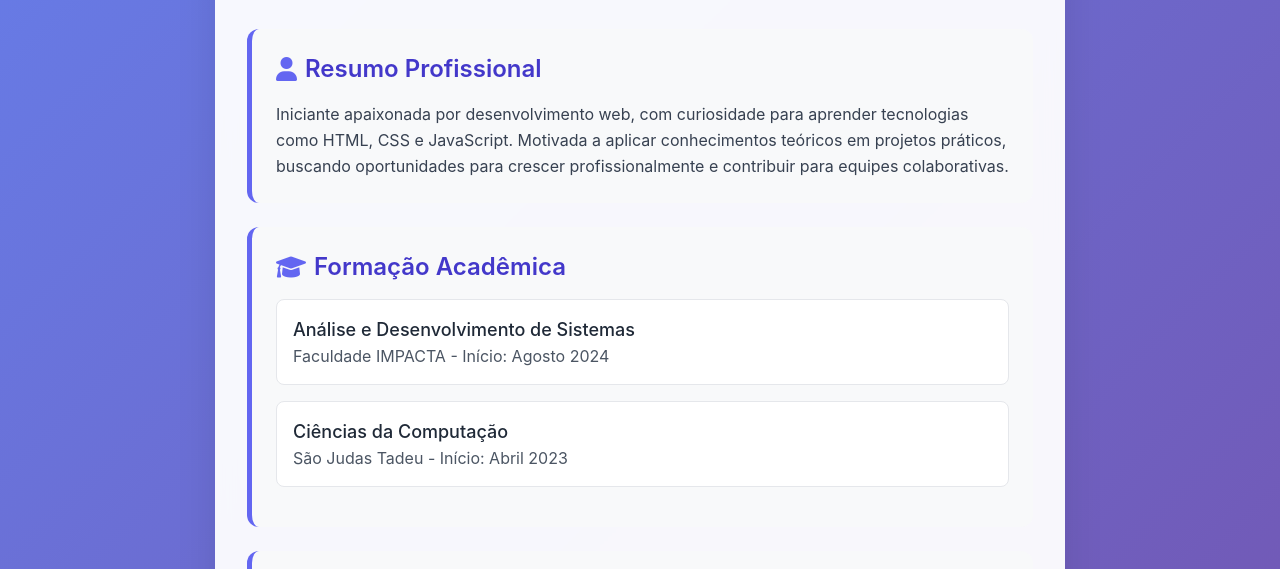
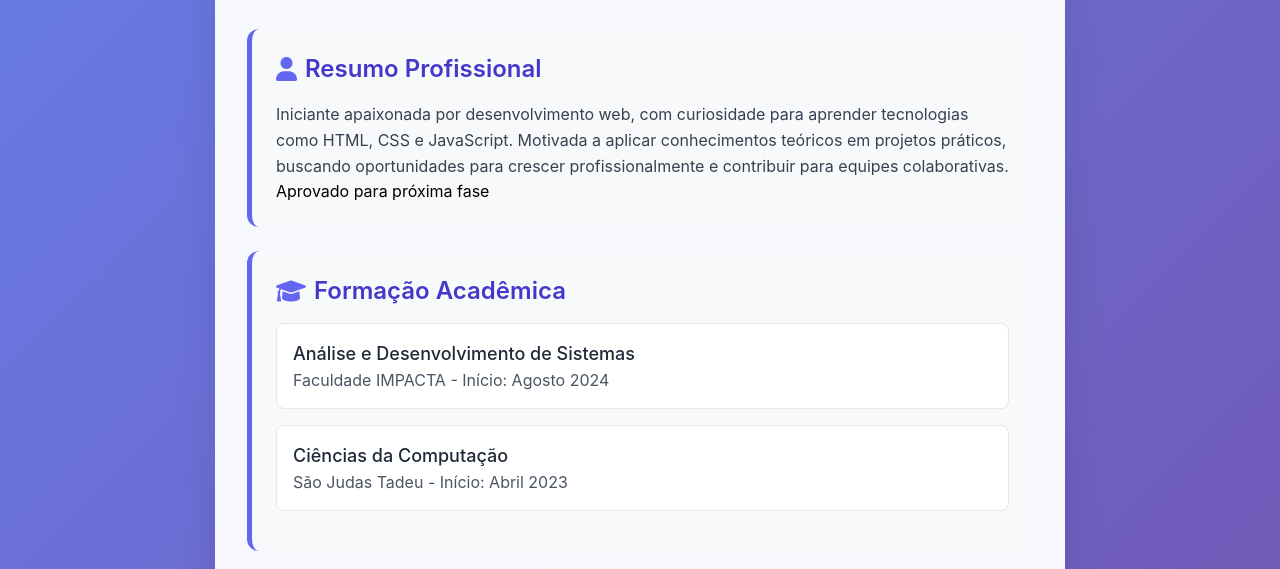
Before and after one commit to TamaraMaria31/Curriculo, a plain HTML site: page index.html in a window 1280 px wide. Shown: the part 231-800 px from the top of the page. Drawn offline with nearby package versions, Linux system fonts and the light colour scheme.

Commit message:
Update index.html

```diff
--- a/index.html
+++ b/index.html
@@ -3,7 +3,7 @@
 <head>
     <meta charset="UTF-8" />
     <meta name="viewport" content="width=device-width, initial-scale=1" />
-    <title>Currículo Intuitivo e Atraente</title>
+    <title>Tamara Maria Dos Santos </title>
     <!-- Importando TailwindCSS para design moderno -->
     <script src="https://cdn.tailwindcss.com"></script>
     <!-- Importando Font Awesome para ícones sem usar <img> -->
@@ -140,6 +140,8 @@
       <p class="text-gray-700 leading-relaxed">
         Iniciante apaixonada por desenvolvimento web, com curiosidade para aprender tecnologias como HTML, CSS e JavaScript. Motivada a aplicar conhecimentos teóricos em projetos práticos, buscando oportunidades para crescer profissionalmente e contribuir para equipes colaborativas.
       </p>
+
+    <p class="txtaprovado">Aprovado para próxima fase </p>
     </section>
 
     <!-- Formação Acadêmica -->
```
